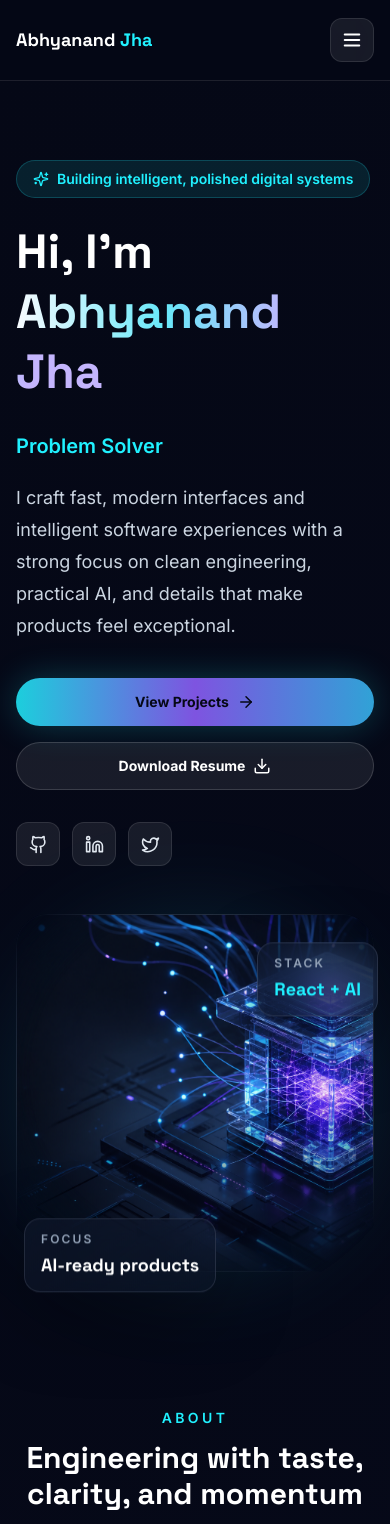
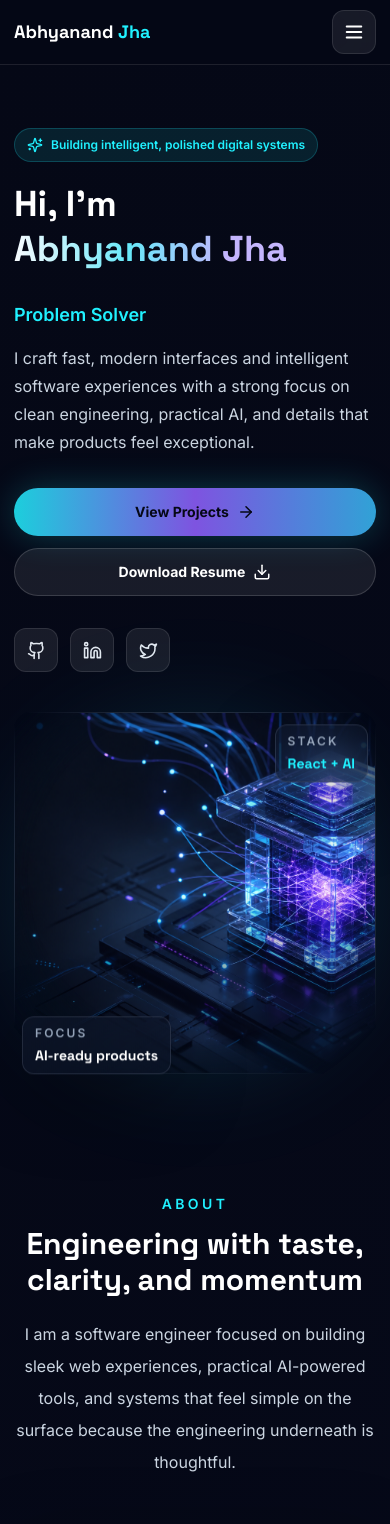
Before and after one commit to abhyanandaindra/my_portfolio, a React (Vite) app: page / in a window 390 px wide. Shown: the top 1524 px of the page. Built offline with nearby package versions, Linux system fonts and the light colour scheme.

Commit message:
Improve responsive portfolio layout

```diff
--- a/src/App.jsx
+++ b/src/App.jsx
@@ -48,7 +48,7 @@ function IconBubble({ icon: Icon }) {
 
 function ButtonLink({ href, children, variant = 'primary' }) {
   const base =
-    'group inline-flex min-h-12 items-center justify-center gap-2 rounded-full px-6 text-sm font-bold transition duration-300 focus:outline-none focus:ring-2 focus:ring-cyan/70 focus:ring-offset-2 focus:ring-offset-ink';
+    'group inline-flex min-h-12 items-center justify-center gap-2 rounded-full px-5 text-center text-sm font-bold transition duration-300 focus:outline-none focus:ring-2 focus:ring-cyan/70 focus:ring-offset-2 focus:ring-offset-ink sm:px-6';
   const styles =
     variant === 'primary'
       ? 'bg-aurora-line text-ink shadow-glow hover:scale-[1.03]'
@@ -66,7 +66,7 @@ function Navbar() {
 
   return (
     <header className="fixed inset-x-0 top-0 z-50 border-b border-white/10 bg-ink/70 backdrop-blur-2xl">
-      <nav className="section-shell flex h-20 items-center justify-between">
+      <nav className="section-shell flex h-16 items-center justify-between sm:h-20">
         <a className="font-display text-lg font-bold text-white sm:text-xl" href="#home" onClick={() => setOpen(false)}>
           Abhyanand <span className="text-cyan">Jha</span>
         </a>
@@ -109,10 +109,10 @@ function Navbar() {
             exit={{ opacity: 0, y: -14 }}
             transition={{ duration: 0.22 }}
           >
-            <div className="glass rounded-2xl p-3">
+            <div className="glass rounded-xl p-2">
               {links.map((link) => (
                 <a
-                  className="block rounded-xl px-4 py-3 text-sm font-semibold text-slate-200 transition hover:bg-white/[0.08] hover:text-cyan"
+                  className="block rounded-lg px-4 py-3 text-sm font-semibold text-slate-200 transition hover:bg-white/[0.08] hover:text-cyan"
                   href={link.href}
                   key={link.href}
                   onClick={() => setOpen(false)}
@@ -130,37 +130,37 @@ function Navbar() {
 
 function Hero() {
   return (
-    <section className="section-shell flex min-h-screen items-center pt-24" id="home">
-      <div className="grid w-full items-center gap-12 py-16 lg:grid-cols-[1fr_0.86fr] lg:py-20">
+    <section className="section-shell flex min-h-[100svh] items-center pt-20 sm:pt-24" id="home">
+      <div className="grid w-full items-center gap-10 py-12 sm:py-16 lg:grid-cols-[1fr_0.86fr] lg:gap-12 lg:py-20">
         <motion.div variants={stagger} initial="hidden" animate="show">
           <motion.div
-            className="mb-6 inline-flex items-center gap-2 rounded-full border border-cyan/20 bg-cyan/10 px-4 py-2 text-sm font-semibold text-cyan"
+            className="mb-5 inline-flex max-w-full items-center gap-2 rounded-full border border-cyan/20 bg-cyan/10 px-3 py-2 text-xs font-semibold text-cyan sm:mb-6 sm:px-4 sm:text-sm"
             variants={fadeUp}
           >
             <Sparkles size={16} />
             Building intelligent, polished digital systems
           </motion.div>
           <motion.h1
-            className="text-balance font-display text-5xl font-bold leading-tight text-white sm:text-6xl lg:text-7xl"
+            className="text-balance font-display text-4xl font-bold leading-tight text-white sm:text-6xl lg:text-7xl"
             variants={fadeUp}
           >
             Hi, I'm <span className="gradient-text">Abhyanand Jha</span>
           </motion.h1>
-          <motion.div className="mt-5 h-9 overflow-hidden text-xl font-semibold text-cyan sm:text-2xl" variants={fadeUp}>
+          <motion.div className="mt-5 h-8 overflow-hidden text-lg font-semibold text-cyan sm:h-9 sm:text-2xl" variants={fadeUp}>
             <motion.div
               animate={{ y: ['0%', '-33.333%', '-66.666%', '0%'] }}
               transition={{ duration: 9, repeat: Infinity, ease: 'easeInOut' }}
             >
-              <p className="h-9">Software Engineer</p>
-              <p className="h-9">AI & Full Stack Enthusiast</p>
-              <p className="h-9">Problem Solver</p>
+              <p className="h-8 sm:h-9">Software Engineer</p>
+              <p className="h-8 sm:h-9">AI & Full Stack Enthusiast</p>
+              <p className="h-8 sm:h-9">Problem Solver</p>
             </motion.div>
           </motion.div>
-          <motion.p className="mt-6 max-w-2xl text-lg leading-8 text-slate-300" variants={fadeUp}>
+          <motion.p className="mt-5 max-w-2xl text-base leading-7 text-slate-300 sm:mt-6 sm:text-lg sm:leading-8" variants={fadeUp}>
             I craft fast, modern interfaces and intelligent software experiences with a strong focus on clean
             engineering, practical AI, and details that make products feel exceptional.
           </motion.p>
-          <motion.div className="mt-9 flex flex-col gap-4 sm:flex-row" variants={fadeUp}>
+          <motion.div className="mt-8 flex flex-col gap-3 sm:mt-9 sm:flex-row sm:gap-4" variants={fadeUp}>
             <ButtonLink href="#projects">
               View Projects
               <ArrowRight size={18} />
@@ -187,14 +187,14 @@ function Hero() {
         </motion.div>
 
         <motion.div
-          className="relative mx-auto w-full max-w-[520px]"
+          className="relative mx-auto w-full max-w-[420px] sm:max-w-[520px]"
           initial={{ opacity: 0, scale: 0.92, y: 28 }}
           animate={{ opacity: 1, scale: 1, y: 0 }}
           transition={{ duration: 0.9, ease: 'easeOut' }}
         >
           <div className="absolute inset-8 rounded-full bg-cyan/20 blur-3xl" />
           <motion.div
-            className="glass hero-visual-mask relative aspect-square overflow-hidden rounded-[2rem] border-cyan/20"
+            className="glass hero-visual-mask relative aspect-square overflow-hidden rounded-2xl border-cyan/20 sm:rounded-[2rem]"
             animate={{ y: [0, -14, 0] }}
             transition={{ duration: 7, repeat: Infinity, ease: 'easeInOut' }}
           >
@@ -206,20 +206,20 @@ function Hero() {
             <div className="absolute inset-0 bg-gradient-to-t from-ink/70 via-transparent to-transparent" />
           </motion.div>
           <motion.div
-            className="glass absolute -bottom-3 left-2 rounded-2xl px-4 py-3 sm:left-6"
+            className="glass absolute bottom-2 left-2 max-w-[62%] rounded-xl px-3 py-2 sm:-bottom-3 sm:left-6 sm:max-w-none sm:px-4 sm:py-3"
             animate={{ y: [0, 10, 0] }}
             transition={{ duration: 5, repeat: Infinity, ease: 'easeInOut' }}
           >
             <p className="text-xs font-semibold uppercase tracking-[0.18em] text-slate-400">Focus</p>
-            <p className="mt-1 font-display text-lg font-bold text-white">AI-ready products</p>
+            <p className="mt-1 font-display text-sm font-bold text-white sm:text-lg">AI-ready products</p>
           </motion.div>
           <motion.div
-            className="glass absolute -right-1 top-8 rounded-2xl px-4 py-3 sm:right-4"
+            className="glass absolute right-2 top-4 max-w-[45%] rounded-xl px-3 py-2 sm:right-4 sm:top-8 sm:max-w-none sm:px-4 sm:py-3"
             animate={{ y: [0, -10, 0] }}
             transition={{ duration: 5.6, repeat: Infinity, ease: 'easeInOut' }}
           >
             <p className="text-xs font-semibold uppercase tracking-[0.18em] text-slate-400">Stack</p>
-            <p className="mt-1 font-display text-lg font-bold text-cyan">React + AI</p>
+            <p className="mt-1 font-display text-sm font-bold text-cyan sm:text-lg">React + AI</p>
           </motion.div>
         </motion.div>
       </div>
@@ -307,14 +307,14 @@ function Projects() {
         />
         <div className="grid gap-5 md:grid-cols-2 xl:grid-cols-3">
           {projects.map((project, index) => (
-            <MotionCard className="flex min-h-[320px] flex-col" delay={index * 0.06} key={project.title}>
+            <MotionCard className="flex min-h-[300px] flex-col sm:min-h-[320px]" delay={index * 0.06} key={project.title}>
               <div className="flex items-start justify-between gap-4">
                 <IconBubble icon={project.icon} />
                 <span className="rounded-full border border-cyan/20 bg-cyan/10 px-3 py-1 text-xs font-bold uppercase tracking-[0.16em] text-cyan">
                   Featured
                 </span>
               </div>
-              <h3 className="mt-6 font-display text-2xl font-bold text-white">{project.title}</h3>
+              <h3 className="mt-6 font-display text-xl font-bold text-white sm:text-2xl">{project.title}</h3>
               <p className="mt-3 flex-1 leading-7 text-slate-300">{project.description}</p>
               <div className="mt-6 flex flex-wrap gap-2">
                 {project.tech.map((tag) => (
@@ -323,7 +323,7 @@ function Projects() {
                   </span>
                 ))}
               </div>
-              <div className="mt-7 flex gap-3">
+              <div className="mt-7 flex flex-col gap-3 min-[420px]:flex-row">
                 <a
                   className="inline-flex h-11 flex-1 items-center justify-center gap-2 rounded-full border border-white/10 bg-white/[0.08] text-sm font-bold text-white transition hover:border-cyan/40 hover:text-cyan"
                   href="https://github.com/abhijha910"
@@ -374,9 +374,9 @@ function Experience() {
                   index % 2 === 0 ? 'sm:left-auto sm:right-[-8px]' : 'sm:left-[-8px]'
                 }`}
               />
-              <div className="glass ml-10 w-full rounded-2xl p-6 sm:ml-0">
-                <p className="font-display text-2xl font-bold text-cyan">{item.period}</p>
-                <h3 className="mt-2 font-display text-xl font-bold text-white">{item.role}</h3>
+              <div className="glass ml-10 w-full rounded-xl p-5 sm:ml-0 sm:p-6">
+                <p className="font-display text-xl font-bold text-cyan sm:text-2xl">{item.period}</p>
+                <h3 className="mt-2 font-display text-lg font-bold text-white sm:text-xl">{item.role}</h3>
                 <p className="mt-3 leading-7 text-slate-300">{item.description}</p>
               </div>
             </motion.div>
@@ -430,11 +430,11 @@ function Contact() {
         />
         <div className="grid gap-6 lg:grid-cols-[0.8fr_1.2fr]">
           <MotionCard>
-            <div className="flex items-center gap-4">
+            <div className="flex flex-col gap-4 min-[420px]:flex-row min-[420px]:items-center">
               <IconBubble icon={Mail} />
               <div>
                 <p className="text-sm font-semibold uppercase tracking-[0.18em] text-slate-400">Email</p>
-                <a className="mt-1 block break-all font-display text-xl font-bold text-white" href="mailto:abhayanandjha05@gmail.com">
+                <a className="mt-1 block break-all font-display text-lg font-bold text-white sm:text-xl" href="mailto:abhayanandjha05@gmail.com">
                   abhayanandjha05@gmail.com
                 </a>
               </div>
@@ -483,7 +483,7 @@ function Contact() {
                 required
               />
               <button
-                className="group inline-flex min-h-12 items-center justify-center gap-2 rounded-full bg-aurora-line px-6 text-sm font-bold text-ink shadow-glow transition hover:scale-[1.02]"
+                className="group inline-flex min-h-12 items-center justify-center gap-2 rounded-full bg-aurora-line px-5 text-center text-sm font-bold text-ink shadow-glow transition hover:scale-[1.02] sm:px-6"
                 type="submit"
               >
                 Send Message
@@ -497,7 +497,7 @@ function Contact() {
       <AnimatePresence>
         {sent ? (
           <motion.div
-            className="fixed bottom-6 left-1/2 z-50 w-[calc(100%-32px)] max-w-md -translate-x-1/2 rounded-2xl border border-cyan/25 bg-ink/90 px-5 py-4 text-center font-semibold text-cyan shadow-glow backdrop-blur-xl"
+            className="fixed bottom-5 left-1/2 z-50 w-[calc(100%-28px)] max-w-md -translate-x-1/2 rounded-xl border border-cyan/25 bg-ink/90 px-4 py-4 text-center text-sm font-semibold text-cyan shadow-glow backdrop-blur-xl sm:bottom-6 sm:px-5 sm:text-base"
             initial={{ opacity: 0, y: 20 }}
             animate={{ opacity: 1, y: 0 }}
             exit={{ opacity: 0, y: 20 }}
--- a/src/components/MotionCard.jsx
+++ b/src/components/MotionCard.jsx
@@ -3,7 +3,7 @@ import { motion } from 'framer-motion';
 function MotionCard({ children, className = '', delay = 0 }) {
   return (
     <motion.div
-      className={`glass glow-border rounded-2xl p-6 transition duration-300 hover:-translate-y-1 hover:shadow-glow ${className}`}
+      className={`glass glow-border rounded-xl p-5 transition duration-300 hover:-translate-y-1 hover:shadow-glow sm:p-6 ${className}`}
       initial={{ opacity: 0, y: 28 }}
       whileInView={{ opacity: 1, y: 0 }}
       viewport={{ once: true, margin: '-80px' }}
--- a/src/styles.css
+++ b/src/styles.css
@@ -103,12 +103,12 @@ a {
 }
 
 .section-shell {
-  width: min(1120px, calc(100% - 32px));
+  width: min(1120px, calc(100% - 40px));
   margin-inline: auto;
 }
 
 .section-pad {
-  padding-block: clamp(72px, 10vw, 120px);
+  padding-block: 96px;
 }
 
 .glow-border {
@@ -139,6 +139,20 @@ a {
   text-wrap: balance;
 }
 
+@media (max-width: 640px) {
+  .section-shell {
+    width: min(100% - 28px, 1120px);
+  }
+
+  .section-pad {
+    padding-block: 72px;
+  }
+
+  .particle:nth-child(n + 19) {
+    display: none;
+  }
+}
+
 @media (prefers-reduced-motion: reduce) {
   *,
   *::before,
```
